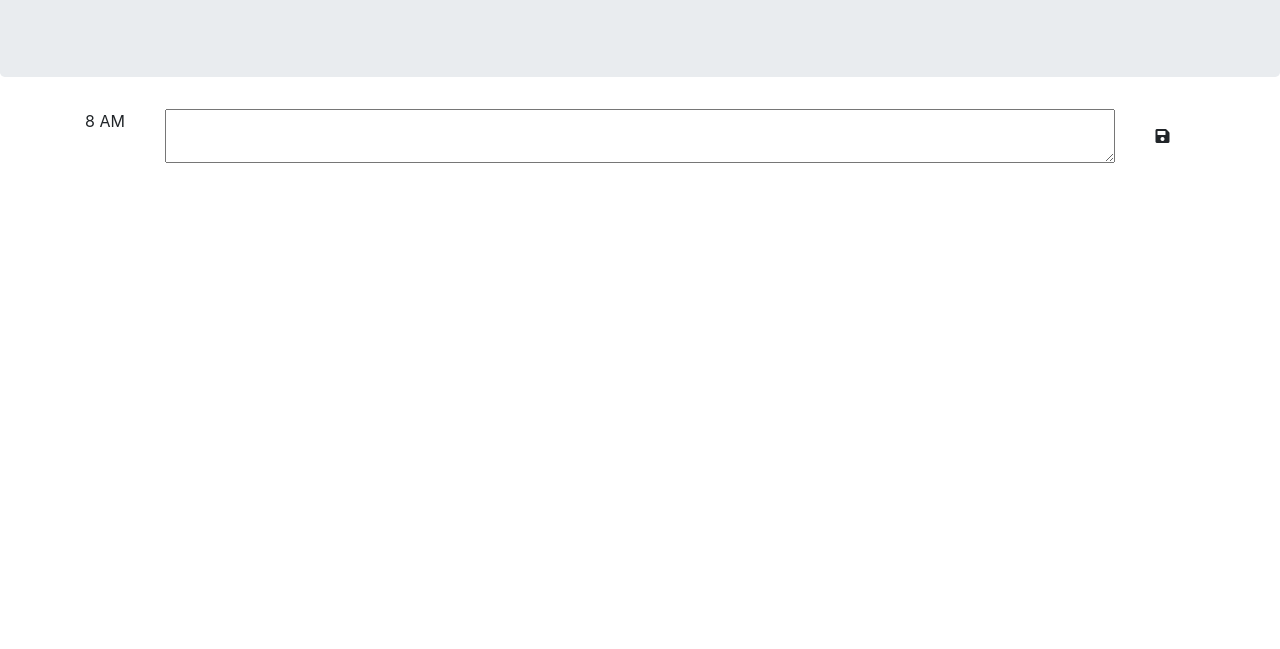
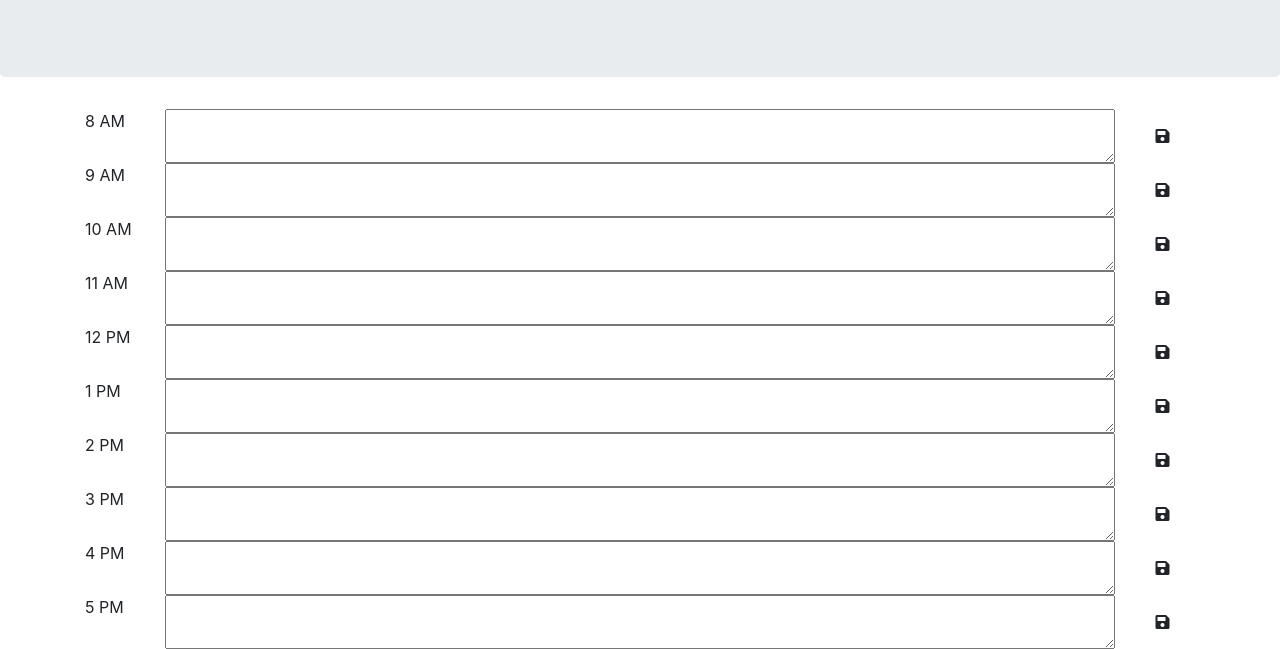
Before and after one commit to adenali123/day-planner, a plain HTML site: page index.html in a window 1280 px wide. Shown: the part 191-840 px from the top of the page. Before the commit the page ends 800 px from the top, so only its background shows below. Drawn offline with nearby package versions, Linux system fonts and the light colour scheme.

Commit message:
completed time blocks from 8-5

```diff
--- a/index.html
+++ b/index.html
@@ -22,8 +22,6 @@
 
 	<div class="container">
 
-		<!-- Timeblocks start here -->
-
 		<div id="hour8" class="row time-block">
             <div class="col-md-1 hour">
                 8 AM
@@ -32,6 +30,88 @@
             </textarea>
             <button class="btn saveBtn col-md-1"><i class="fas fa-save"></i></button>
         </div>
+		<div id="hour9" class="row time-block">
+            <div class="col-md-1 hour">
+                9 AM
+            </div>
+            <textarea class="col-md-10 description">
+            </textarea>
+            <button class="btn saveBtn col-md-1"><i class="fas fa-save"></i></button>
+        </div>
+
+		<div id="hour10" class="row time-block">
+            <div class="col-md-1 hour">
+                10 AM
+            </div>
+            <textarea class="col-md-10 description">
+            </textarea>
+            <button class="btn saveBtn col-md-1"><i class="fas fa-save"></i></button>
+        </div>
+
+		<div id="hour10=1" class="row time-block">
+            <div class="col-md-1 hour">
+                11 AM
+            </div>
+            <textarea class="col-md-10 description">
+            </textarea>
+            <button class="btn saveBtn col-md-1"><i class="fas fa-save"></i></button>
+        </div>
+
+		<div id="hour12" class="row time-block">
+            <div class="col-md-1 hour">
+                12 PM
+            </div>
+            <textarea class="col-md-10 description">
+            </textarea>
+            <button class="btn saveBtn col-md-1"><i class="fas fa-save"></i></button>
+        </div>
+
+		<div id="hour13" class="row time-block">
+            <div class="col-md-1 hour">
+                1 PM
+            </div>
+            <textarea class="col-md-10 description">
+            </textarea>
+            <button class="btn saveBtn col-md-1"><i class="fas fa-save"></i></button>
+        </div>
+
+		<div id="hour14" class="row time-block">
+            <div class="col-md-1 hour">
+                2 PM
+            </div>
+            <textarea class="col-md-10 description">
+            </textarea>
+            <button class="btn saveBtn col-md-1"><i class="fas fa-save"></i></button>
+        </div>
+
+		<div id="hour15" class="row time-block">
+            <div class="col-md-1 hour">
+                3 PM
+            </div>
+            <textarea class="col-md-10 description">
+            </textarea>
+            <button class="btn saveBtn col-md-1"><i class="fas fa-save"></i></button>
+        </div>
+
+		<div id="hour16" class="row time-block">
+            <div class="col-md-1 hour">
+                4 PM
+            </div>
+            <textarea class="col-md-10 description">
+            </textarea>
+            <button class="btn saveBtn col-md-1"><i class="fas fa-save"></i></button>
+        </div>
+
+		<div id="hour17" class="row time-block">
+            <div class="col-md-1 hour">
+                5 PM
+            </div>
+            <textarea class="col-md-10 description">
+            </textarea>
+            <button class="btn saveBtn col-md-1"><i class="fas fa-save"></i></button>
+        </div>
+
+	</div>
 
 
 
```
